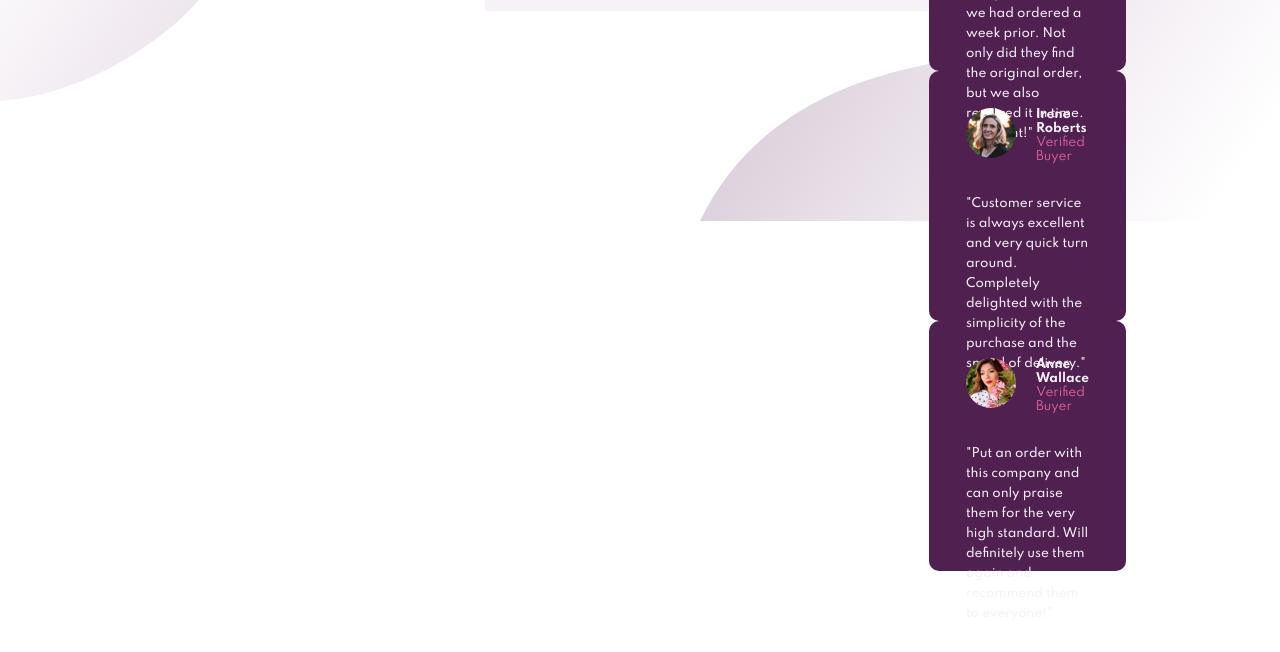
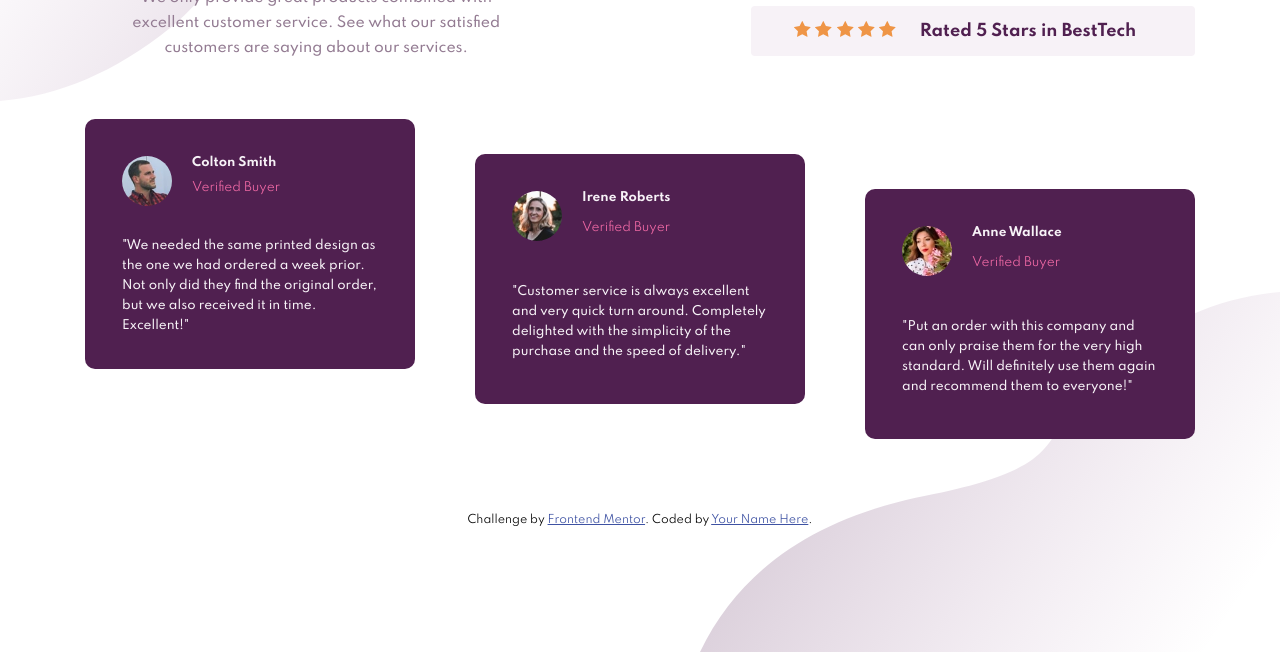
Before and after one commit to leotarditi/social-proof-section, a plain HTML site: page index.html in a window 1280 px wide. Shown: the part 259-911 px from the top of the page. Before the commit the page ends 883 px from the top, so only its background shows below. Drawn offline with Linux system fonts and the light colour scheme.

Commit message:
Update errors of cards

```diff
--- a/style.css
+++ b/style.css
@@ -67,7 +67,7 @@ header p{
   text-align: center;
 }
 /************CARDS****************/
-.cardscontainer{
+.cardcontainer{
    display: flex;
    flex-direction: column;
    justify-content: space-between;
@@ -126,7 +126,7 @@ header p{
   .star3{
     align-self: flex-end;
   }
-  .cardscontainer{
+  .cardcontainer{
     padding: 0 14px;
   }
   .card1{
@@ -150,7 +150,7 @@ header p{
     height: 50px;
     justify-content: center;
   }
-  .cardscontainer{
+  .cardcontainer{
     display: grid;
     grid-template-columns: 1fr 1fr;
   }
@@ -181,7 +181,7 @@ header p{
   .starcontainer{
     grid-column: 6/-1;
   }
-  .cardscontainer{
+  .cardcontainer{
     grid-column: 1/-1;
   }
   footer{
@@ -194,6 +194,10 @@ header p{
     background-size: 580px;
   }
   .container{
+    margin: 125px auto;
+    max-width: 1110px;
+  }
+  .cardcontainer{
     display: flex;
     flex-direction: row;
     padding: 0;
```
